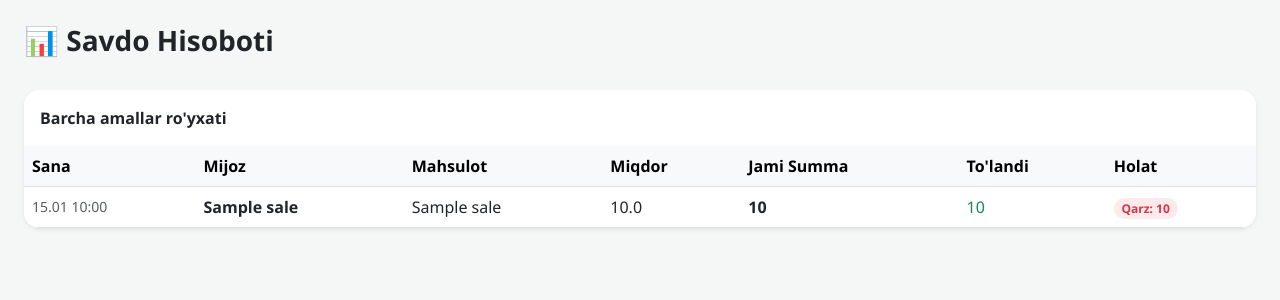
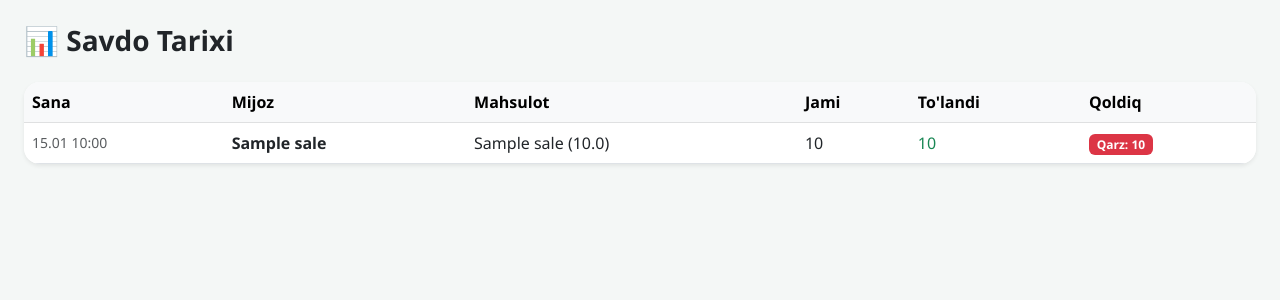
Before and after one commit to urmonaliyevv/market-sayt, a Flask app: page /hisobot in a window 1280 px wide. Shown: the part 56-356 px from the top of the page. Run offline with Flask 3, Linux system fonts and the light colour scheme; the visitor is signed in with stand-in values (Sample User, id 1); tables that the repository leaves empty hold one stand-in row (values such as "Sample post"); some libraries are stand-ins or nearby versions.

Commit message:
Update hisobot.html

```diff
--- a/templates/hisobot.html
+++ b/templates/hisobot.html
@@ -1,39 +1,20 @@
 {% extends 'base.html' %}
 {% block content %}
-<div class="d-flex justify-content-between align-items-center mb-4">
-    <h3 class="fw-bold">📊 Savdo Hisoboti</h3>
-</div>
-
+<h3 class="fw-bold mb-4">📊 Savdo Tarixi</h3>
 <div class="card border-0 shadow-sm rounded-4 overflow-hidden">
-    <div class="card-header bg-white py-3 fw-bold border-0">Barcha amallar ro'yxati</div>
     <table class="table table-hover align-middle m-0">
         <thead class="table-light">
-            <tr>
-                <th>Sana</th>
-                <th>Mijoz</th>
-                <th>Mahsulot</th>
-                <th>Miqdor</th>
-                <th>Jami Summa</th>
-                <th>To'landi</th>
-                <th>Holat</th>
-            </tr>
+            <tr><th>Sana</th><th>Mijoz</th><th>Mahsulot</th><th>Jami</th><th>To'landi</th><th>Qoldiq</th></tr>
         </thead>
         <tbody>
             {% for s in sales %}
             <tr>
-                <td class="text-muted small">{{ s.date.strftime('%d.%m %H:%M') }}</td>
+                <td class="small text-muted">{{ s.date.strftime('%d.%m %H:%M') }}</td>
                 <td class="fw-bold">{{ s.customer_name }}</td>
-                <td>{{ s.product_name }}</td>
-                <td>{{ s.quantity }}</td>
-                <td class="fw-bold">{{ s.total_price | format_money }}</td>
+                <td>{{ s.product_name }} ({{ s.quantity }})</td>
+                <td>{{ s.total_price | format_money }}</td>
                 <td class="text-success">{{ s.paid_amount | format_money }}</td>
-                <td>
-                    {% if s.debt_amount > 0 %}
-                    <span class="badge bg-soft-danger text-danger rounded-pill">Qarz: {{ s.debt_amount | format_money }}</span>
-                    {% else %}
-                    <span class="badge bg-soft-success text-success rounded-pill">Yopilgan</span>
-                    {% endif %}
-                </td>
+                <td>{% if s.debt_amount > 0 %}<span class="badge bg-danger">Qarz: {{ s.debt_amount | format_money }}</span>{% else %}✅{% endif %}</td>
             </tr>
             {% endfor %}
         </tbody>
```
